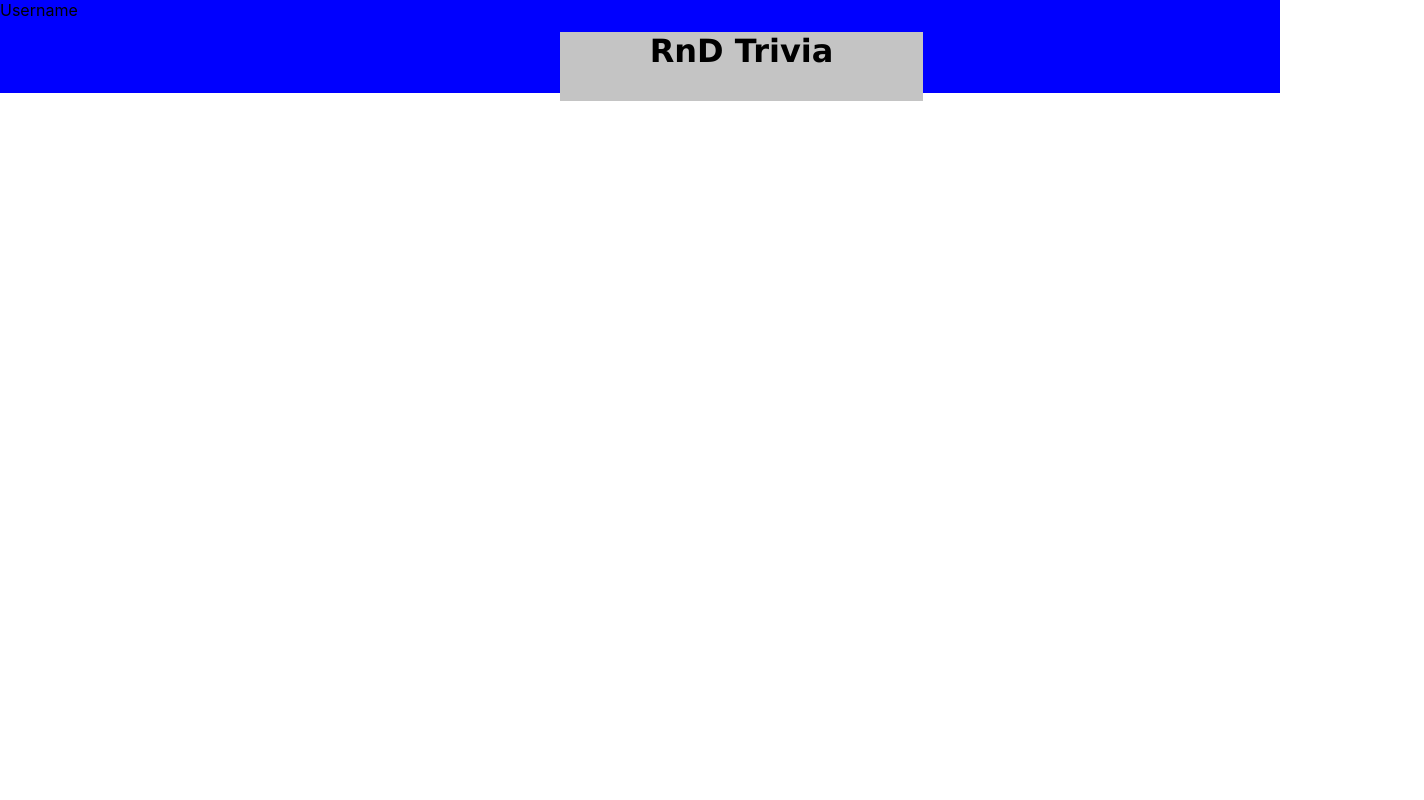
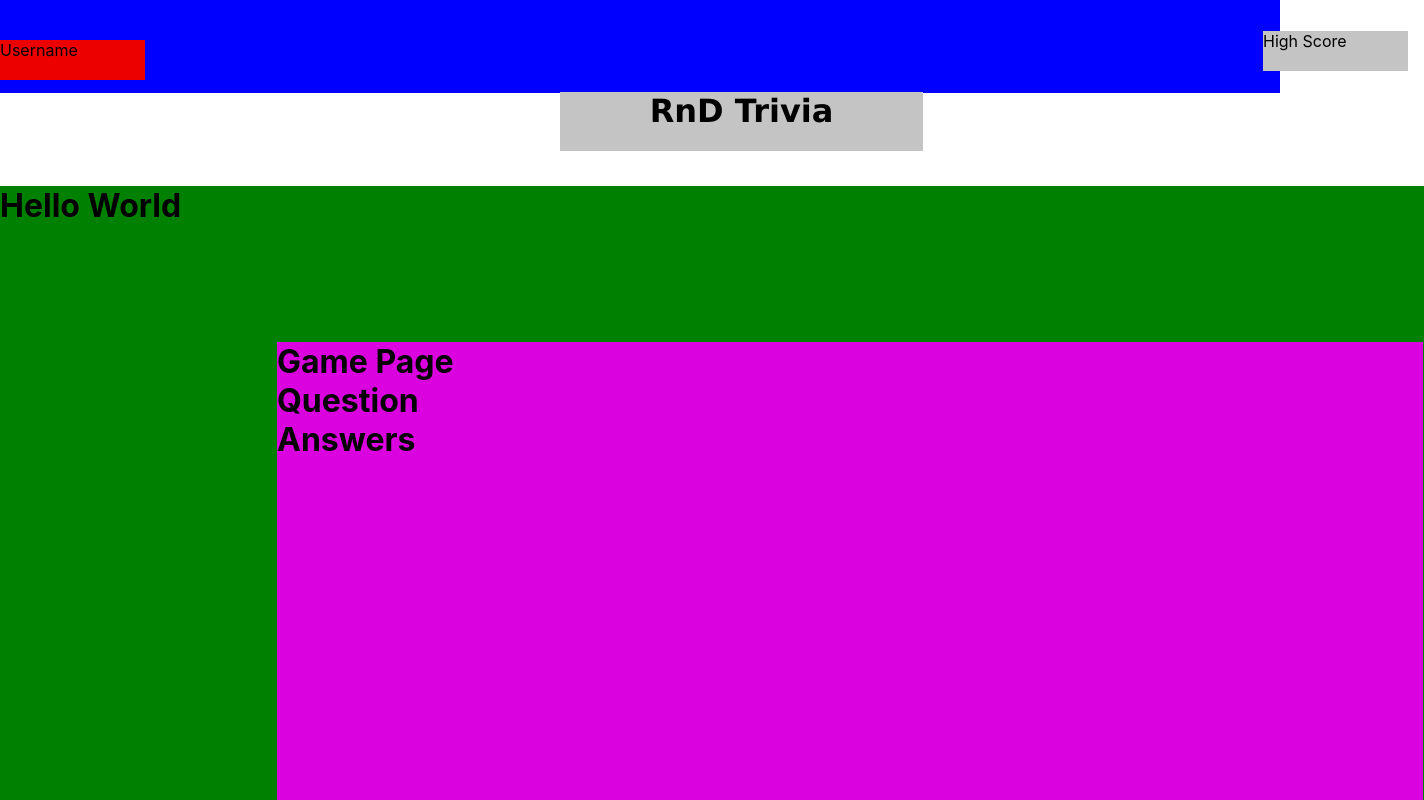
Before and after one commit to DkFresh89/RnD_Frontend, a React (Create React App) app in the folder rnd-frontend/: page / in a window 1280 px wide. Shown: the top 800 px of the page, 1424 px wide, since content can reach past the window. Built offline with nearby package versions, Linux system fonts and the light colour scheme.

Commit message:
css shell established

```diff
--- a/rnd-frontend/package.json
+++ b/rnd-frontend/package.json
@@ -8,6 +8,8 @@
     "@testing-library/user-event": "^12.1.10",
     "react": "^17.0.2",
     "react-dom": "^17.0.2",
+    "react-router": "^5.2.0",
+    "react-router-dom": "^5.2.0",
     "react-scripts": "4.0.3",
     "web-vitals": "^1.0.1"
   },
--- a/rnd-frontend/src/components/Answers.js
+++ b/rnd-frontend/src/components/Answers.js
@@ -1,7 +1,7 @@
 
 function Answers () {
     return (<div className="null">
-        <h1>Hello World</h1>
+        <h1>Answers</h1>
     </div>)
 }
 
--- a/rnd-frontend/src/components/App.js
+++ b/rnd-frontend/src/components/App.js
@@ -1,12 +1,17 @@
 import '../App.css';
 import {useEffect, useState} from "react"
+import { Switch, Route } from "react-router-dom";
 import Header from './Header'
 import Login from './Login'
 import MainPage from './MainPage'
 
 function App() {
-  return (<div>
+
+
+  return (
+  <div>
     <Header />
+    <MainPage />
   </div>
   );
 }
--- a/rnd-frontend/src/components/GamePage.js
+++ b/rnd-frontend/src/components/GamePage.js
@@ -1,10 +1,14 @@
-import Questions from './Questions'
+import Question from './Question'
 import Answers from './Answers'
 
 function GamePage () {
-    return (<div className="null">
-        <h1>Hello World</h1>
+
+    return (<div className="gamePage">
+        <h1>Game Page</h1>
+        <Question />
+        <Answers />
     </div>)
+
 }
 
 export default GamePage
--- a/rnd-frontend/src/components/Header.js
+++ b/rnd-frontend/src/components/Header.js
@@ -1,7 +1,8 @@
 
 function Header () {
     return (<div className='navbar'>
-        <p>Username</p>
+        <p className="highScore">High Score</p>
+        <p className="username">Username</p>
         <h1 id="logo">RnD Trivia</h1>
     </div>)
 }
--- a/rnd-frontend/src/components/MainPage.js
+++ b/rnd-frontend/src/components/MainPage.js
@@ -3,8 +3,10 @@ import User from './User'
 
 function MainPage () {
 
-    return (<div className="null">
+    return (<div className="mainPage">
         <h1>Hello World</h1>
+        <GamePage />
+        <User />
     </div>)
 }
 
--- a/rnd-frontend/src/components/Question.js
+++ b/rnd-frontend/src/components/Question.js
@@ -1,7 +1,7 @@
 
 function Question () {
     return (<div className="null">
-        <h1>Hello World</h1>
+        <h1>Question</h1>
     </div>)
 }
 
--- a/rnd-frontend/src/components/User.js
+++ b/rnd-frontend/src/components/User.js
@@ -1,7 +1,7 @@
 
 function User () {
     return (<div className="null">
-        <h1>Hello World</h1>
+        <h1>User</h1>
     </div>)
 }
 
--- a/rnd-frontend/src/index.css
+++ b/rnd-frontend/src/index.css
@@ -43,7 +43,7 @@ background-color: blue;
   text-align: center;
   position: relative;
   width: 363px;
-  height: 69px;
+  height: 59px;
   left: 560px;
   top: 12px;
 
@@ -51,7 +51,7 @@ background-color: blue;
 }
 
 /* High Score */
-.highscore{
+.highScore{
   position: relative;
   width: 145px;
   height: 40px;
@@ -60,3 +60,36 @@ background-color: blue;
 
   background: #C4C4C4;
 }
+
+/* Username */
+.username{
+  /* position: relative; */
+  width: 145px;
+  height: 40px;
+  left: 46px;
+  top: 28px;
+
+  background: #EC0000;
+}
+
+/* Main Page */
+.mainPage{
+  position: relative;
+  width: 1424px;
+  height: 792px;
+  left: 0px;
+  top: 93px;
+
+  background: green;
+}
+
+/* Game Page */
+.gamePage{
+  position: relative;
+  width: 1146px;
+  height: 763px;
+  left: 277px;
+  top: 117px;
+
+  background: #DA02DE;
+}
--- a/rnd-frontend/src/index.js
+++ b/rnd-frontend/src/index.js
@@ -2,12 +2,15 @@ import React from 'react';
 import ReactDOM from 'react-dom';
 import './index.css';
 import App from './components/App';
+import { BrowserRouter as Router } from "react-router-dom";
 import reportWebVitals from './reportWebVitals';
 
 ReactDOM.render(
-  <React.StrictMode>
-    <App />
-  </React.StrictMode>,
+  <Router>
+    <React.StrictMode>
+      <App />
+    </React.StrictMode>
+  </Router>,
   document.getElementById('root')
 );
 
```
Also changed, not shown: 2 other files (tests, documents, lock files or other folders).
